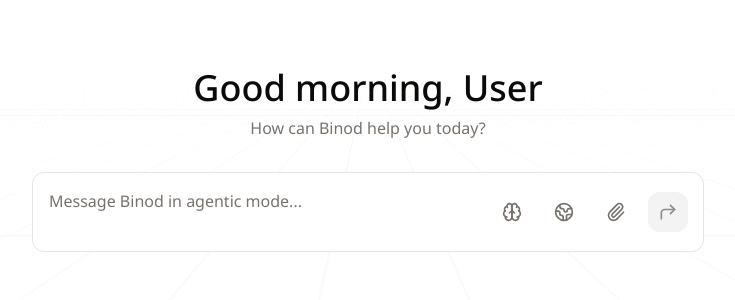
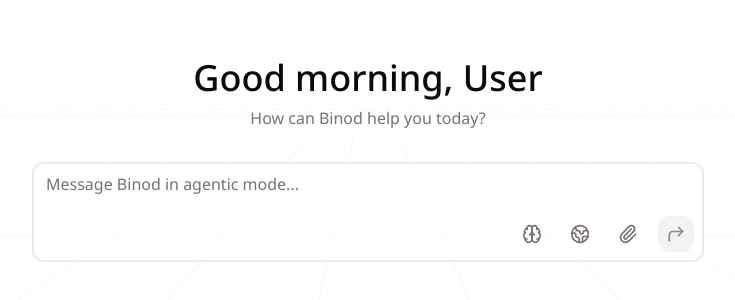
Before and after one commit to shubham-attri/binod2, a Next.js app: page / in a window 1280 px wide. Shown: the part 240-540 px from the top of the page, without its empty margins (272-1007 px from the left). Built offline with nearby package versions, Linux system fonts and the light colour scheme.

Commit message:
fix: updated the icons locations, need to implement canvas and functionality now

```diff
--- a/components/ui/chat-input.tsx
+++ b/components/ui/chat-input.tsx
@@ -45,6 +45,12 @@ export function ChatInput({
     return mode === 'agentic' ? "Message Binod in agentic mode..." : "Message Binod in research mode...";
   };
 
+  const resetTextareaHeight = () => {
+    if (textareaRef.current) {
+      textareaRef.current.style.height = '44px'; // Reset to min-height
+    }
+  };
+
   const handleSubmit = async (e: React.FormEvent) => {
     e.preventDefault();
     if (!input.trim() && files.length === 0) return;
@@ -53,8 +59,17 @@ export function ChatInput({
       await onSubmit(input, files.length > 0 ? files : undefined);
       setInput("");
       setFiles([]);
+      resetTextareaHeight(); // Reset height after submission
     } catch (error) {
       toast.error("Failed to send message");
+    }
+  };
+
+  const adjustTextareaHeight = (e: React.ChangeEvent<HTMLTextAreaElement>) => {
+    setInput(e.target.value);
+    if (textareaRef.current) {
+      textareaRef.current.style.height = 'auto';
+      textareaRef.current.style.height = `${Math.min(textareaRef.current.scrollHeight, 5 * 24)}px`;
     }
   };
 
@@ -119,9 +134,9 @@ export function ChatInput({
   };
 
   return (
-    <form onSubmit={handleSubmit} className={cn("relative", className)}>
+    <form onSubmit={handleSubmit} className={cn("relative space-y-2", className)}>
       {files.length > 0 && (
-        <div className="absolute -top-12 left-0 right-0 bg-muted p-2 rounded-md">
+        <div className="bg-muted p-2 rounded-md">
           <div className="flex flex-wrap gap-2">
             {files.map((file, index) => (
               <div key={index} className="flex items-center gap-2 bg-background/50 p-1 rounded-md">
@@ -152,15 +167,16 @@ export function ChatInput({
         </div>
       )}
 
-      <div className="relative flex items-center">
+      <div className="space-y-2">
+        <div className="border-2 border-border/80 rounded-xl overflow-hidden">
           <Textarea
             ref={textareaRef}
             value={input}
-          onChange={(e) => setInput(e.target.value)}
+            onChange={adjustTextareaHeight}
             onPaste={handlePaste}
             placeholder={getPlaceholder()}
             className={cn(
-            "resize-none pr-56 py-4 px-4 max-h-40 text-base rounded-xl",
+              "resize-none py-2 px-3 min-h-[44px] max-h-[120px] text-base border-0 focus-visible:ring-0 focus-visible:ring-offset-0",
               "scrollbar-thumb-rounded scrollbar-track-rounded",
               "scrollbar-thin scrollbar-thumb-border",
               isProcessing && "animate-pulse bg-muted/50"
@@ -175,14 +191,13 @@ export function ChatInput({
             rows={1}
           />
 
-        <div className="absolute right-4 flex items-center gap-4">
-          <div className="flex items-center gap-3">
+          <div className="flex items-center justify-end gap-3 p-2  border-border/80 bg-background/50">
             <Button
               type="button"
               variant="ghost"
               size="icon"
               className={cn(
-                "h-10 w-10 rounded-xl hover:bg-primary/5",
+                "h-9 w-9 rounded-xl hover:bg-primary/5",
                 mode === 'research' && "text-blue-500 bg-blue-500/5 hover:bg-blue-500/10"
               )}
               onClick={() => setMode(mode === 'agentic' ? 'research' : 'agentic')}
@@ -200,7 +215,7 @@ export function ChatInput({
               type="button"
               variant="ghost"
               size="icon"
-              className="h-10 w-10 rounded-xl hover:bg-primary/5"
+              className="h-9 w-9 rounded-xl hover:bg-primary/5"
               disabled={disabled || isProcessing}
               title="Web Search"
             >
@@ -211,7 +226,7 @@ export function ChatInput({
               type="button"
               variant="ghost"
               size="icon"
-              className="h-10 w-10 rounded-xl hover:bg-primary/5"
+              className="h-9 w-9 rounded-xl hover:bg-primary/5"
               onClick={() => fileInputRef.current?.click()}
               disabled={disabled || isProcessing || isUploading || files.length >= 5}
               title={files.length >= 5 ? "Maximum files reached" : "Attach files"}
@@ -227,7 +242,7 @@ export function ChatInput({
               variant="secondary"
               size="icon"
               className={cn(
-                "h-10 w-10 bg-primary/10 hover:bg-primary/20 rounded-xl transition-colors",
+                "h-9 w-9 bg-primary/10 hover:bg-primary/20 rounded-xl transition-colors",
                 isProcessing && "animate-pulse"
               )}
               disabled={(!input.trim() && files.length === 0) || disabled || isProcessing}
@@ -240,6 +255,7 @@ export function ChatInput({
             </Button>
           </div>
         </div>
+      </div>
 
       <input
         type="file"
@@ -249,7 +265,6 @@ export function ChatInput({
         accept="image/*,.pdf,.doc,.docx,.txt,.csv,.xlsx,.xls"
         multiple
       />
-      </div>
     </form>
   );
 }
```
Lines whose indentation alone changed are shown as unchanged.
